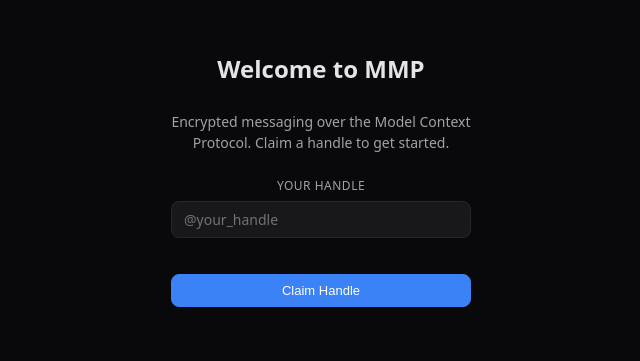
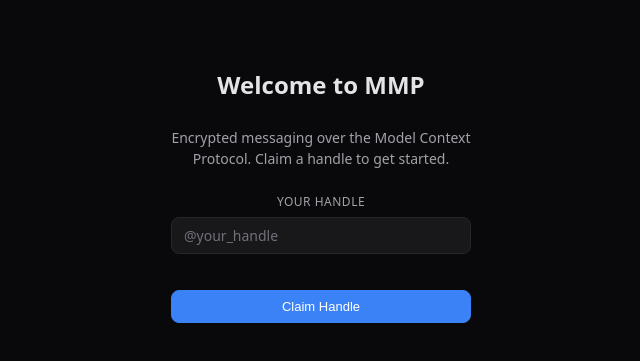
Before and after one commit to timncox/mmp, a website built with Vite: page app/inbox.html in a window 1280 px wide. Shown: the part 141-502 px from the top of the page, without its empty margins (319-959 px from the left). Built offline with nearby package versions, Linux system fonts and the light colour scheme; what @modelcontextprotocol/ext-apps would draw is missing.

Commit message:
fix: use autoResize for MCP App iframe sizing, add padding

```diff
--- a/app/src/inbox-app.ts
+++ b/app/src/inbox-app.ts
@@ -35,7 +35,7 @@ let lastUnreadCount = 0;
 // ---------------------------------------------------------------------------
 // MCP App instance
 // ---------------------------------------------------------------------------
-export const app = new App({ name: "MMP Inbox", version: "1.0.0" });
+export const app = new App({ name: "MMP Inbox", version: "1.0.0", autoResize: true });
 
 // ---------------------------------------------------------------------------
 // View router
--- a/app/src/styles/theme.css
+++ b/app/src/styles/theme.css
@@ -52,8 +52,8 @@ html, body {
   flex-direction: column;
   max-width: 600px;
   margin: 0 auto;
-  min-height: 100vh;
-  padding: 0 12px;
+  min-height: 480px;
+  padding: 16px 16px;
 }
 
 /* Tab Bar */
```
